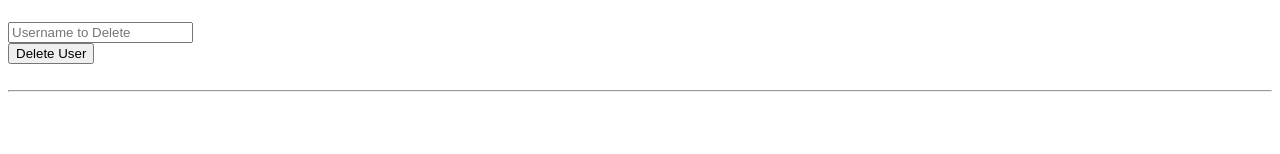
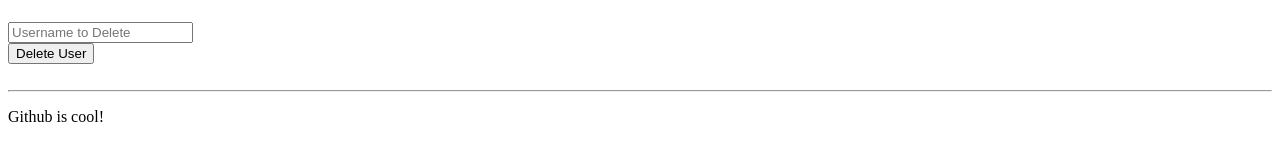
Before and after one commit to RoseMaster3000/PaypalBridge, a Python web app: template PaypalBridge/templates/index.html in a window 1280 px wide. Shown: the part 646-800 px from the top of the page. Run offline with Jinja, Linux system fonts and the light colour scheme; the template is opened without the code that fills it: most values are stand-ins (such as "Sample title", 1, 10 or a date in 2020).

Commit message:
github test

```diff
--- a/PaypalBridge/templates/index.html
+++ b/PaypalBridge/templates/index.html
@@ -4,7 +4,6 @@
     <title>Users</title>
   </head>
   <body>
-
     <form action="/Logout" method="post">
         <button type="submit">Logout</button>
     </form>
@@ -90,5 +89,6 @@
 
     <br />
     <hr />
+    <p>Github is cool!</p>
   </body>
 </html>
```
